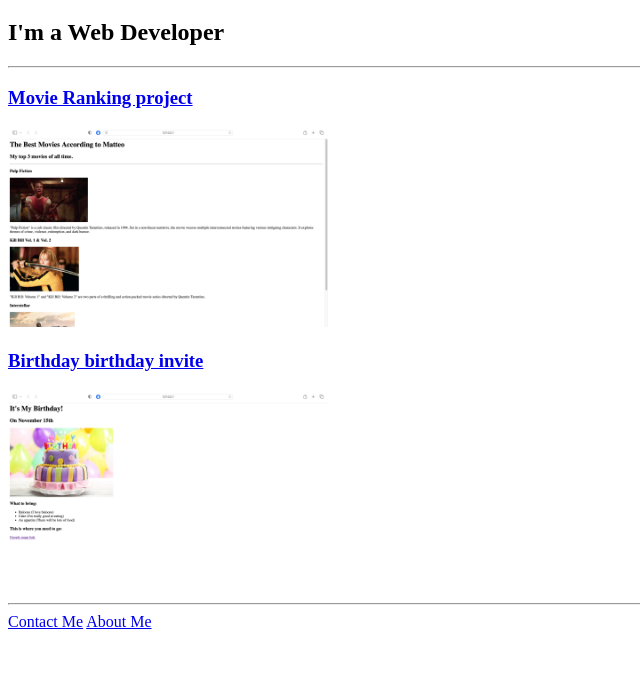
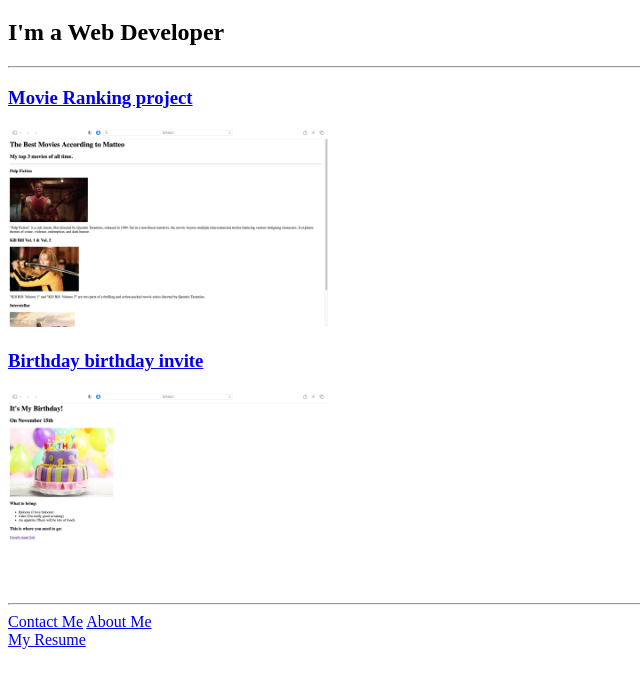
Before and after one commit to mcesarotto/html-portfolio, a plain HTML site: page index.html in a window 1280 px wide. Shown: the part 61-748 px from the top of the page, without its empty margins (0-640 px from the left). Drawn offline with Linux system fonts and the light colour scheme.

Commit message:
index.html

```diff
--- a/index.html
+++ b/index.html
@@ -17,5 +17,8 @@
     <hr>
     <a href="./public/contact.html">Contact Me</a>
     <a href="./public/about.html">About Me</a>
+<footer>
+    <a href="./myresume/index.html">My Resume</a>
+</footer>
 </body>
 </html>
```
